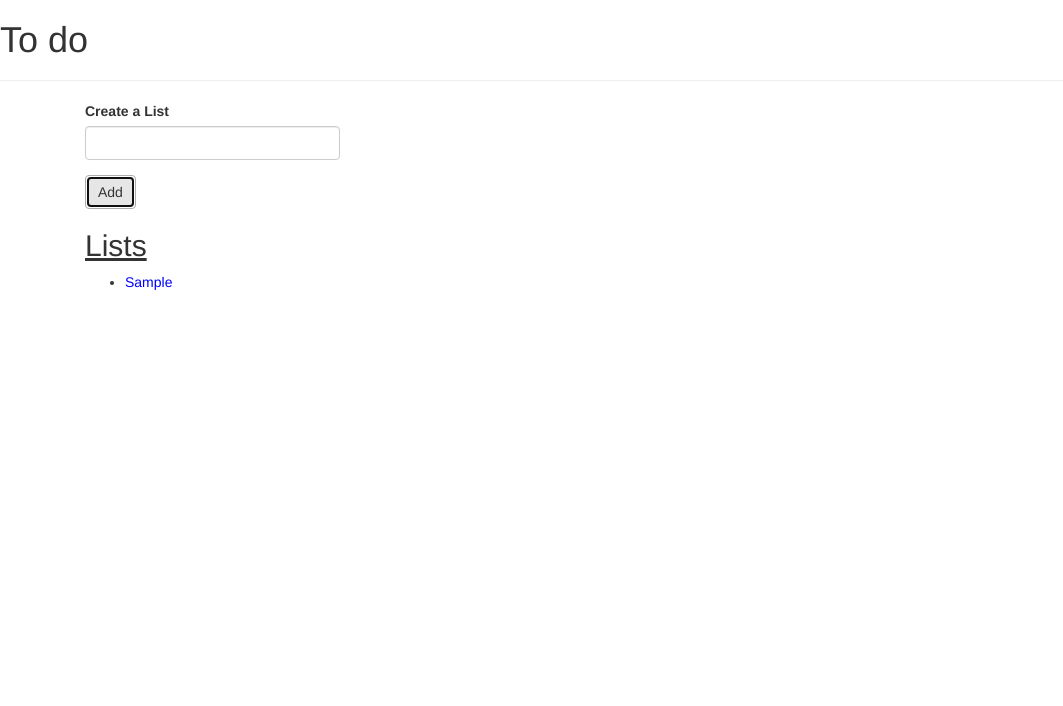
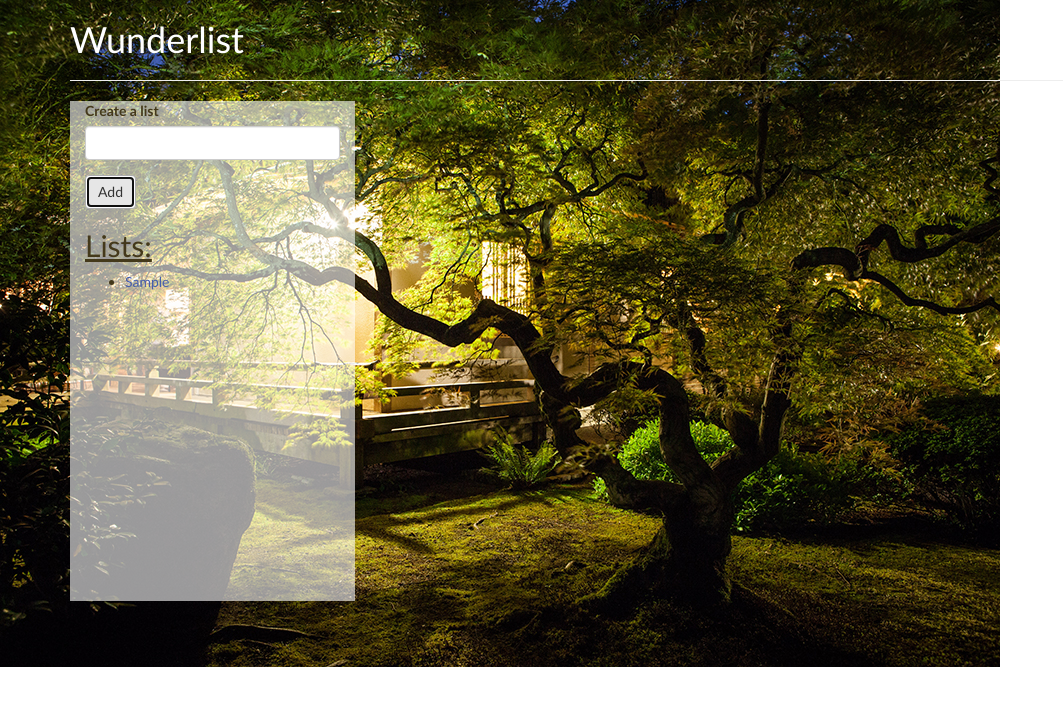
Before and after one commit to jsivakumaran/todo-jquery, a plain HTML site: page index.html in a window 1280 px wide. Both pictures are taken after typing "Sample" into the empty fields and a click on the button "Add". Shown: the whole page, without its empty margins (0-1063 px from the left). Drawn offline with Linux system fonts and the light colour scheme.

Commit message:
Alter the look of the page.

```diff
--- a/css/styles.css
+++ b/css/styles.css
@@ -1,3 +1,17 @@
+.lists-display  {
+  background:rgba(500,500,500,0.6);
+  color: #44391B;
+  height: 500px;
+}
+
+.tasksdisplay {
+  background:rgba(500,500,500,0.6);
+  color: #44391B;
+  height: 500px;
+  display: none;
+  margin: 0px 0px 0px 40px;
+}
+
 .done {
   text-decoration: line-through;
 }
@@ -8,7 +22,7 @@
 
 .list {
   cursor: pointer;
-  color: blue;
+  color: #465EAC;
 }
 
 .add-task {
@@ -18,3 +32,10 @@
 h2 {
   text-decoration: underline;
 }
+
+body {
+  background-image: url(img/garden.jpg);
+  color: white;
+  background-repeat: no-repeat;
+  font-family: Calibri,Candara,Segoe,"Segoe UI",Optima,Arial,sans-serif;
+}
--- a/index.html
+++ b/index.html
@@ -8,24 +8,25 @@
     <title>To Do List</title>
   </head>
   <body>
-    <h1>To do</h1>
-    <hr>
+
     <div class="container">
+      <h1>Wunderlist</h1>
+      <hr>
       <div class="lists-display col-md-3">
         <form id="form-list">
           <div class="form-group">
-            <label for="list">Create a List</label>
+            <label for="list">Create a list</label>
             <input type="text" class="form-control" id="list">
           </div>
           <button type="submit" class="btn btn-default">Add</button>
         </form>
-        <h2> Lists </h2>
+        <h2>Lists:</h2>
         <ul id="lists">
         </ul>
       </div>
 
-      <div class=" col-md-3">
-        <div class ="tasksdisplay">
+
+        <div class ="tasksdisplay col-md-3">
           <div class= "add-task">
               <form id="form-task">
                 <div class="form-group">
@@ -39,7 +40,7 @@
               </ul>
           </div>
         </div>
-      </div>
+
     </div>
   </body>
 </html>
--- a/js/scripts.js
+++ b/js/scripts.js
@@ -29,6 +29,7 @@ $(document).ready(function() {
     $('.list').last().click(function() {
 
       $(".add-task").show();
+      $(".tasksdisplay").show();
 
       currentList = newList;
 
```
Also changed, not shown: css/img/garden.jpg (added).
